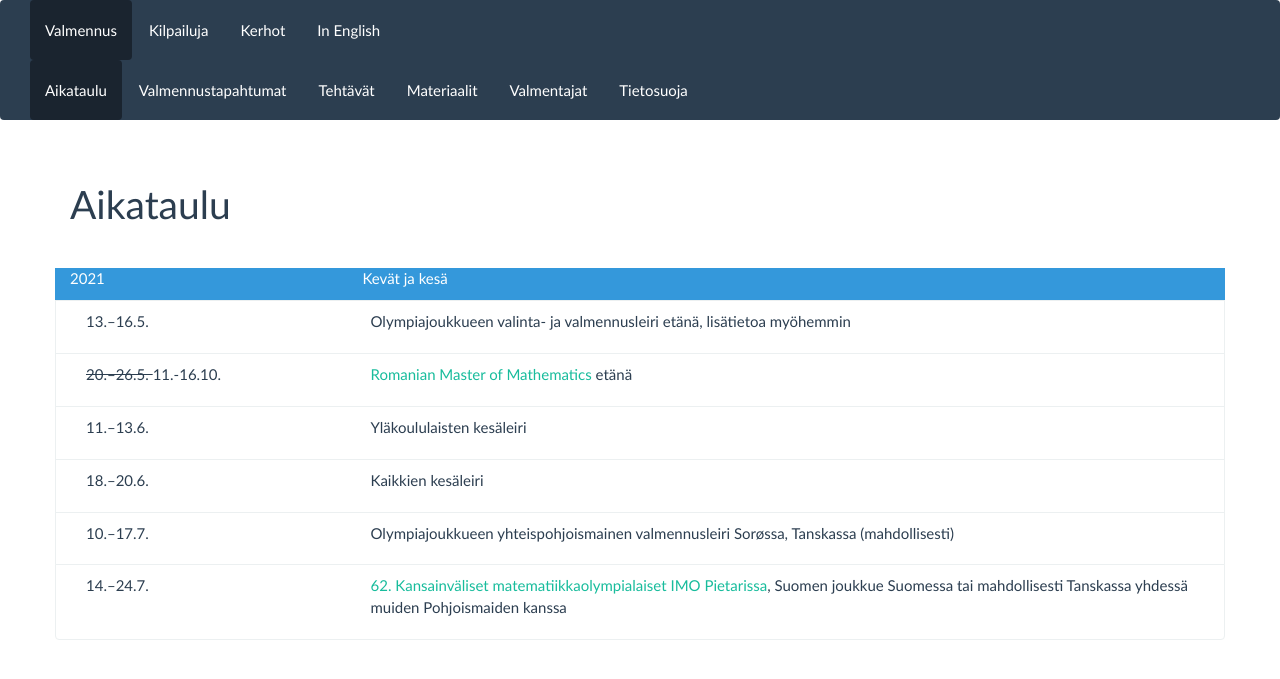
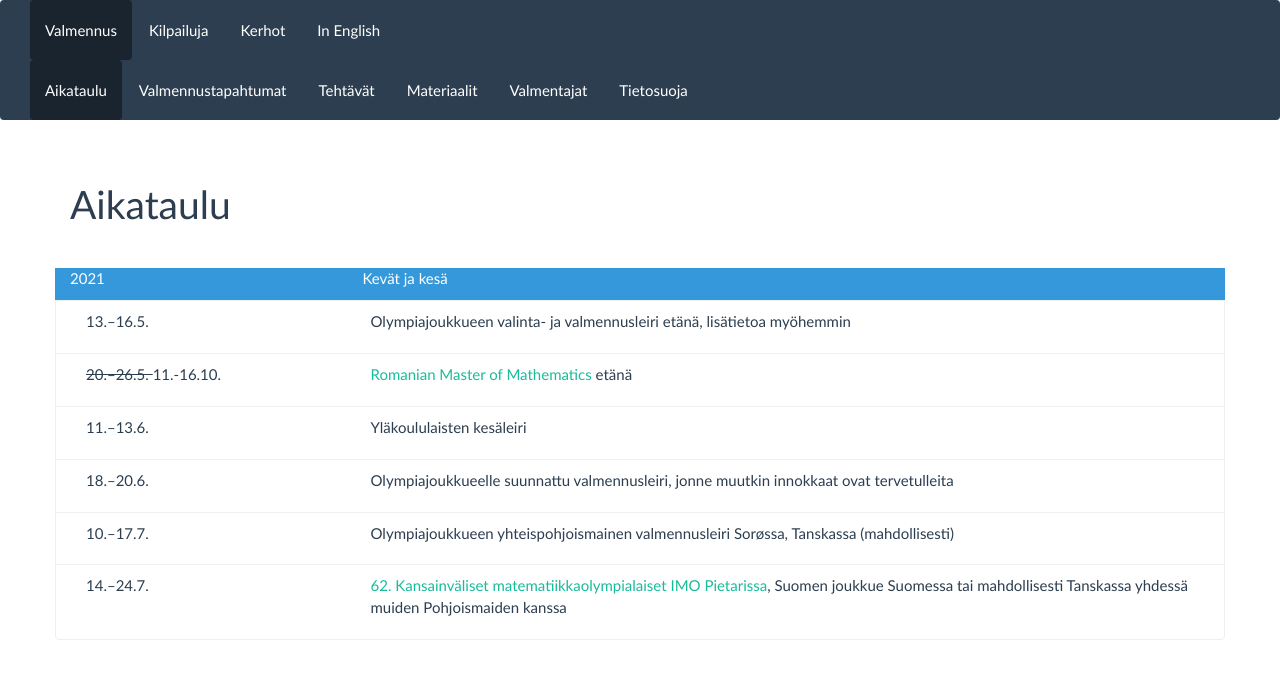
Before and after one commit to matematiikkakilpailut/matematiikkakilpailut.github.io, a Jekyll site: the page built from aikataulu/index.md, in a window 1280 px wide. Shown: the top 679 px of the page. Built offline with Jekyll 4.4.1, drawn with Linux system fonts in a browser that asks for light colours.

Commit message:
Update index.md
kesäleirin kuvaus

```diff
--- a/aikataulu/index.md
+++ b/aikataulu/index.md
@@ -13,7 +13,7 @@ aikataulu:
   - pvm: "11.&ndash;13.6."
     tapahtuma: "Yläkoululaisten kesäleiri"
   - pvm: "18.&ndash;20.6."
-    tapahtuma: "Kaikkien kesäleiri"
+    tapahtuma: "Olympiajoukkueelle suunnattu valmennusleiri, jonne muutkin innokkaat ovat tervetulleita"
   - tapahtuma: "Olympia&shy;joukkueen yhteis&shy;pohjois&shy;mainen valmennus&shy;leiri Sorøssa, Tanskassa (mahdollisesti)"
     pvm: "10.&ndash;17.7."
   - tapahtuma: "[62. Kansain&shy;väliset matematiikka&shy;olympialaiset <abbr>IMO</abbr> Pietarissa](http://www.imo-official.org/year_info.aspx?year=2021), Suomen joukkue Suomessa tai mahdollisesti Tanskassa yhdessä muiden Pohjoismaiden kanssa"
```
